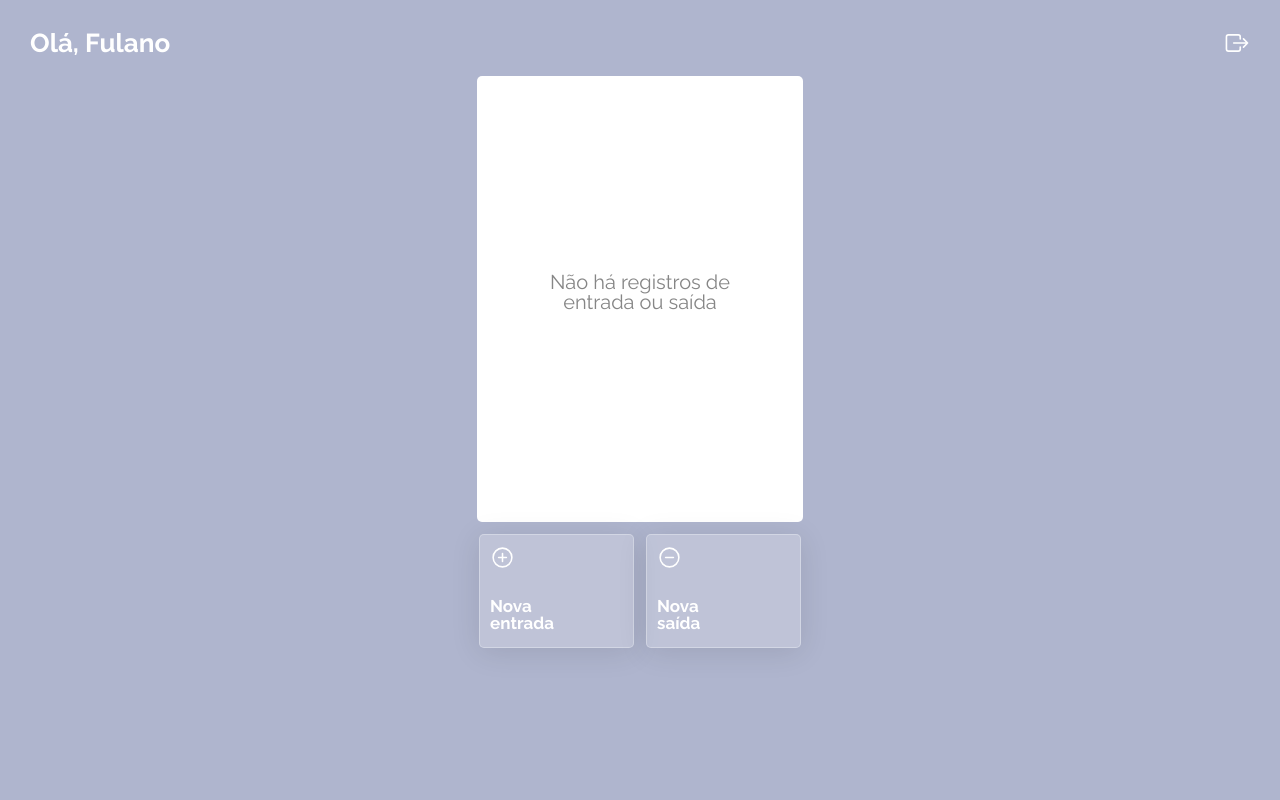
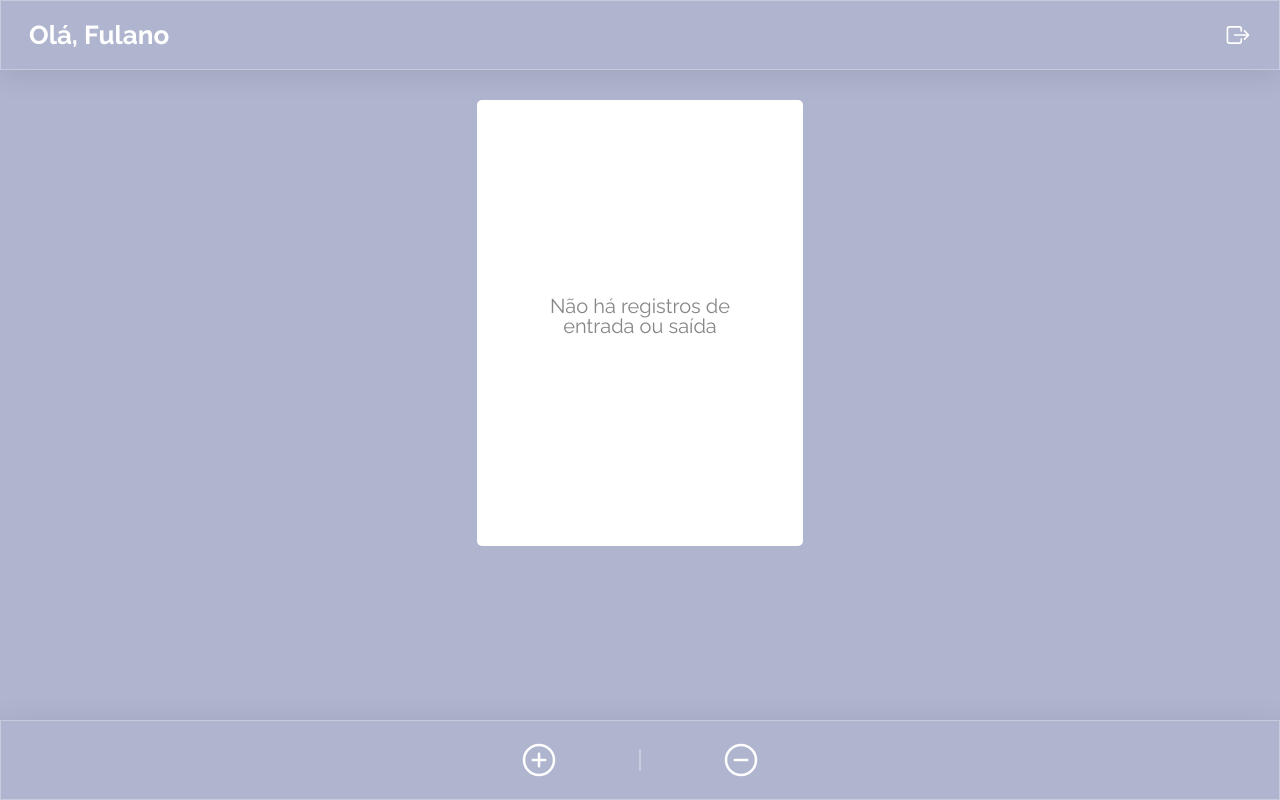
Before and after one commit to jepariz/projeto14-mywallet-front, a React (Create React App) app: page /carteira in a window 1280 px wide. Built offline with nearby package versions, Linux system fonts and the light colour scheme; a web font is replaced by a local one.

Commit message:
fix: mudei o layout da carteira

```diff
--- a/src/components/RecordOptions.js
+++ b/src/components/RecordOptions.js
@@ -3,44 +3,36 @@ import styled from "styled-components"
 export default function RecordOptions() {
   return (
      <RecordOptionsStyle>
-        <div>
           <ion-icon name="add-circle-outline"></ion-icon>
-          <p>Nova <br></br> entrada</p>
-        </div>
-        <div>
+     <div></div>
         <ion-icon name="remove-circle-outline"></ion-icon>
-          <p>Nova <br></br> saída</p>
-        </div>
+
       </RecordOptionsStyle>
   )
 }
 
 const RecordOptionsStyle = styled.div`
-  margin-top: 12px;
   display: flex;
-  gap: 12px;
+  justify-content: center;
+  align-items: center;
+  width: 100%;
+  height: 80px;
+  box-shadow: 0 4px 30px rgba(0, 0, 0, 0.1);
+  border: 1px solid rgba(255, 255, 255, 0.3);
+  box-sizing: border-box;
+  padding: 25px;
+  position: fixed;
+  bottom:0;
+  left:0;
+  gap: 80px;
 
-  div {
-    width: 155px;
-    height: 114px;
-    border-radius: 5px;
-    background: rgba(255, 255, 255, 0.2);
-    border-radius: 5px;
-    box-shadow: 0 4px 30px rgba(0, 0, 0, 0.1);
-    border: 1px solid rgba(255, 255, 255, 0.3);
-    margin-bottom: 20px;
-    box-sizing: border-box;
-    padding: 10px;
-
-    p{
-      font-size: 17px;
-      font-weight: 700;
-      margin-top: 25px;
+    ion-icon{
+      font-size: 40px;
     }
 
-    ion-icon{
-      font-size: 25px;
+    div{
+      height: 20px;
+      border: 1px solid rgba(255, 255, 255, 0.3)
+    }
 
-    }
-  }
 `;
--- a/src/components/Records.js
+++ b/src/components/Records.js
@@ -11,7 +11,7 @@ export default function Records() {
 }
 
 const WalletRecords = styled.div`
-  margin-top: 20px;
+  margin-top: 100px;
   width: 326px;
   height: 446px;
   background-color: #fff;
--- a/src/pages/Wallet.js
+++ b/src/pages/Wallet.js
@@ -16,8 +16,7 @@ export default function Wallet() {
 }
 
 const WalletContainer = styled.div`
-  box-sizing: border-box;
-  padding: 30px;
+  width: 100%;
   display: flex;
   flex-direction: column;
   justify-content: center;
@@ -27,7 +26,17 @@ const WalletContainer = styled.div`
 const WalletHeader = styled.div`
   display: flex;
   justify-content: space-between;
+  align-items: center;
   width: 100%;
+  height: 70px;
+  box-shadow: 0 4px 30px rgba(0, 0, 0, 0.1);
+  border: 1px solid rgba(255, 255, 255, 0.3);
+  margin-bottom: 20px;
+  box-sizing: border-box;
+  padding: 28px;
+  position: fixed;
+  top:0;
+  left:0;
 
   h2 {
     font-size: 26px;
```
